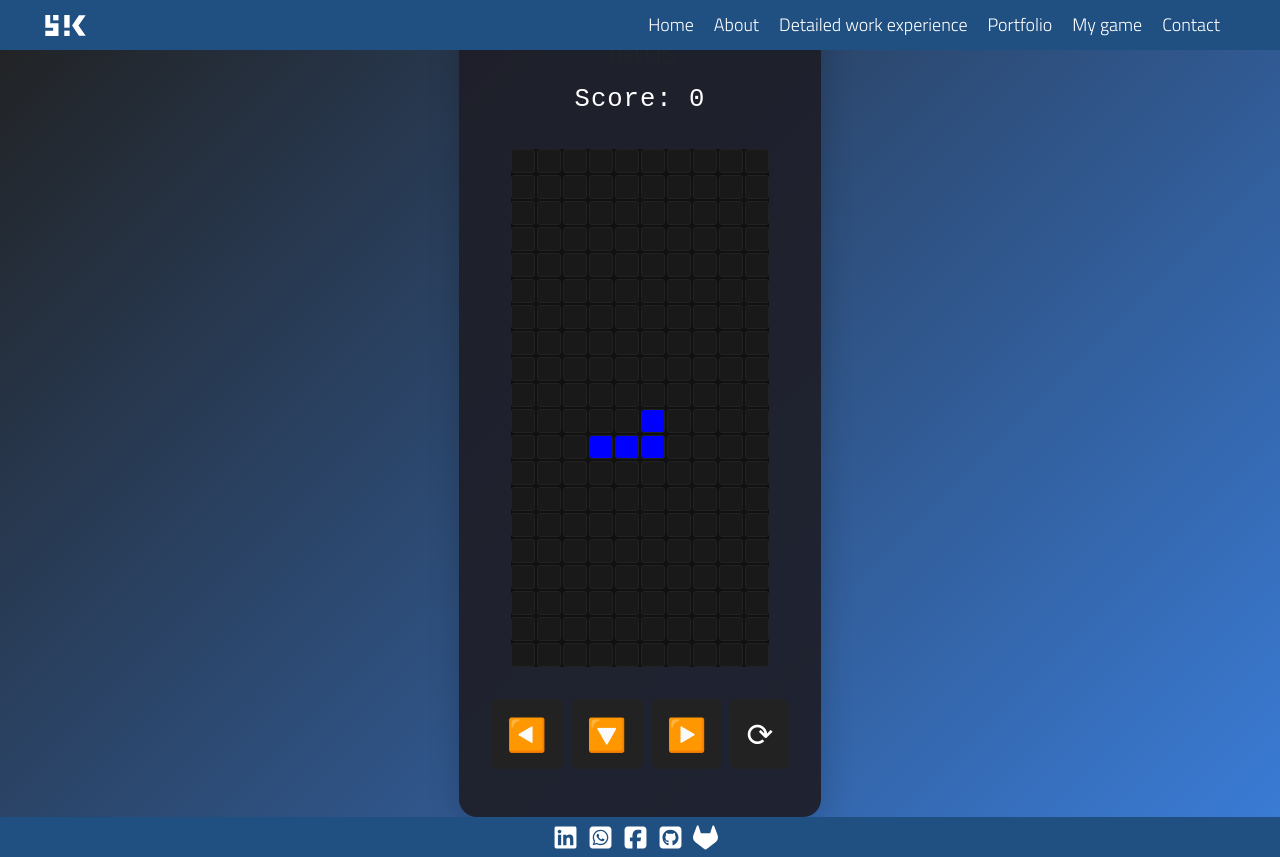
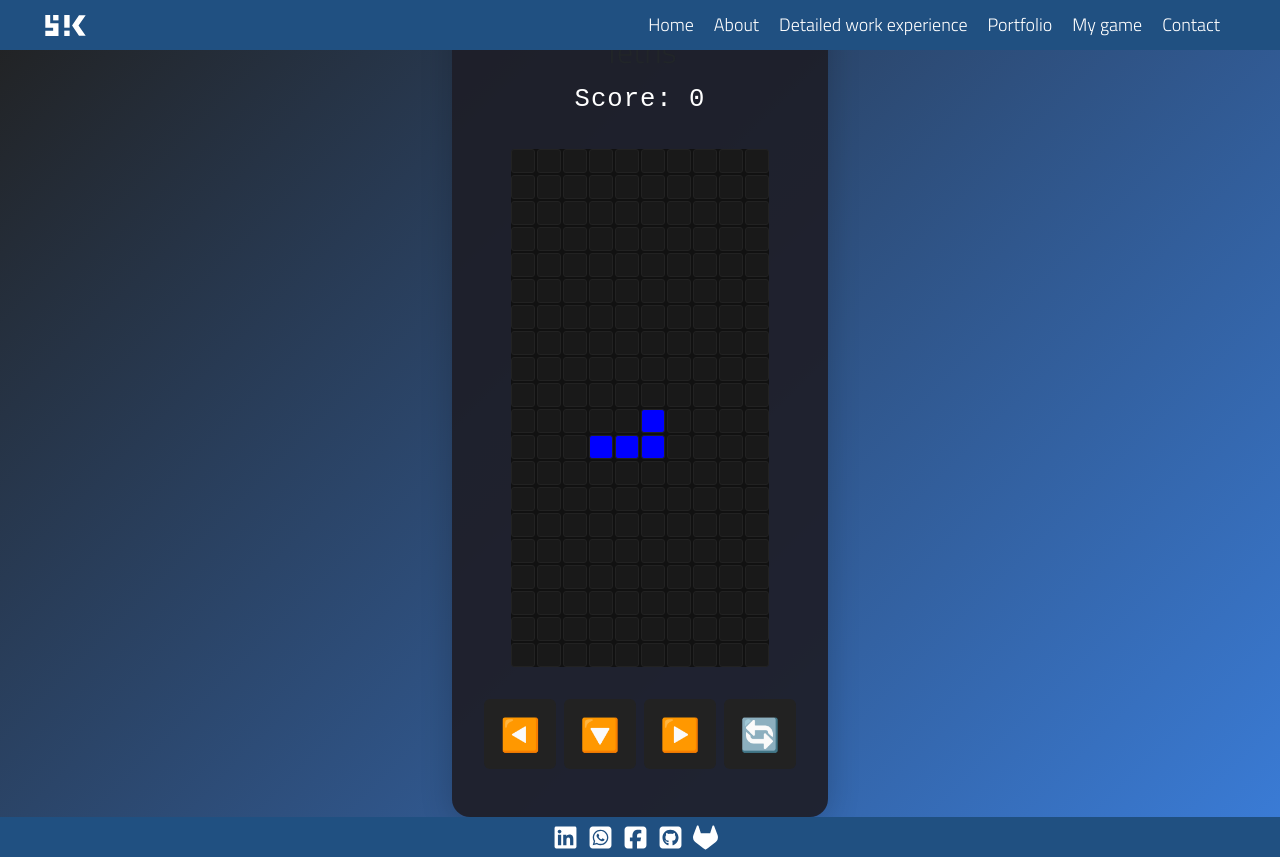
Before and after one commit to sudokrystian/my-website, a React (Vite) app: page /tetris in a window 1280 px wide. Built offline with nearby package versions, Linux system fonts and the light colour scheme.

Commit message:
Update rotate button to keep the same styling

```diff
--- a/src/pages/games/tetris/Tetris.tsx
+++ b/src/pages/games/tetris/Tetris.tsx
@@ -218,7 +218,7 @@ const move = (dx: number, dy: number) => {
             <button onClick={() => handleMobileMove("left")}>◀️</button>
             <button onClick={() => handleMobileMove("down")}>🔽</button>
             <button onClick={() => handleMobileMove("right")}>▶️</button>
-            <button onClick={() => handleMobileMove("rotate")}>⟳</button>
+            <button onClick={() => handleMobileMove("rotate")}>🔄</button>
           </div>
         </div>
       </div>
```
